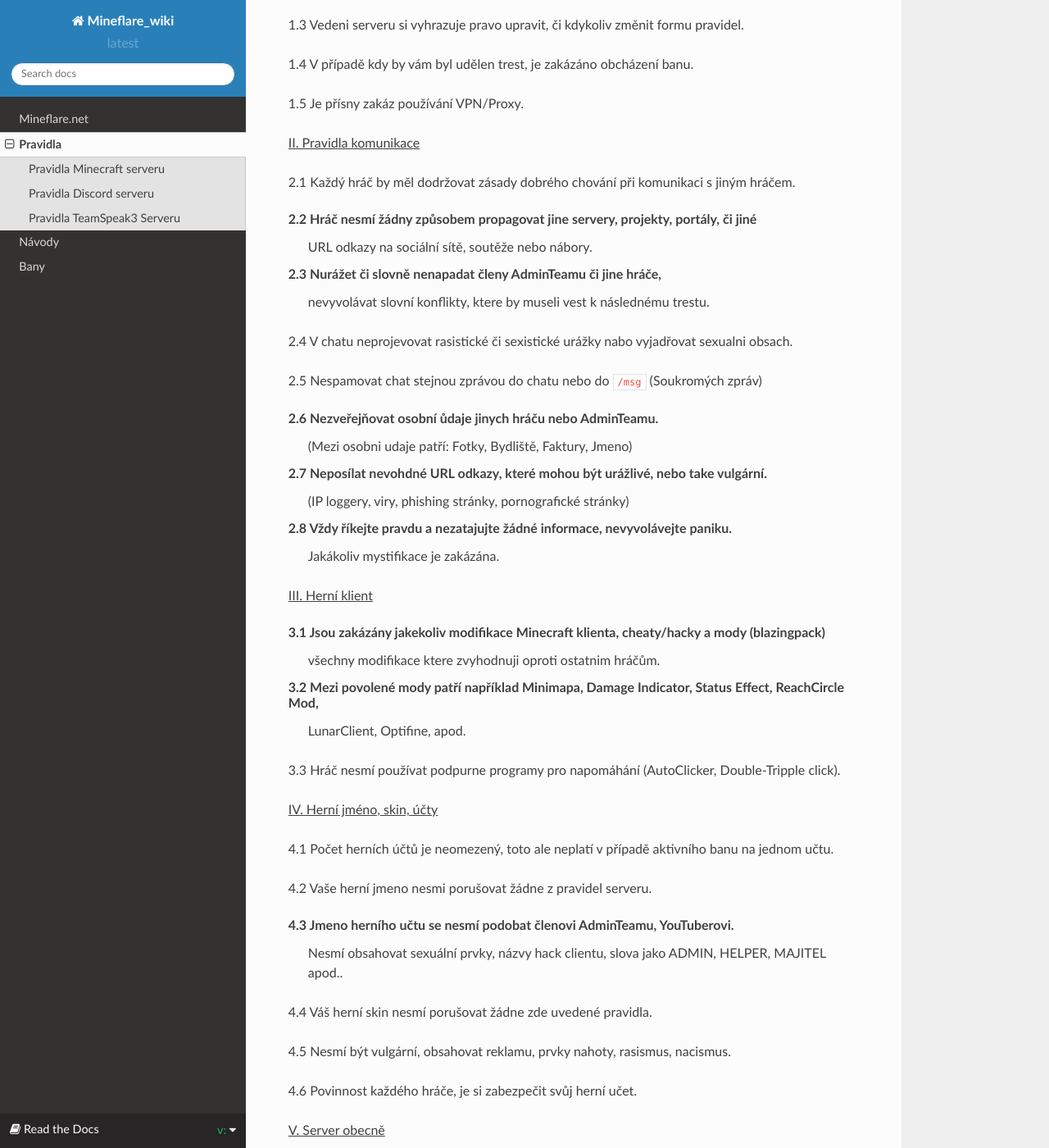
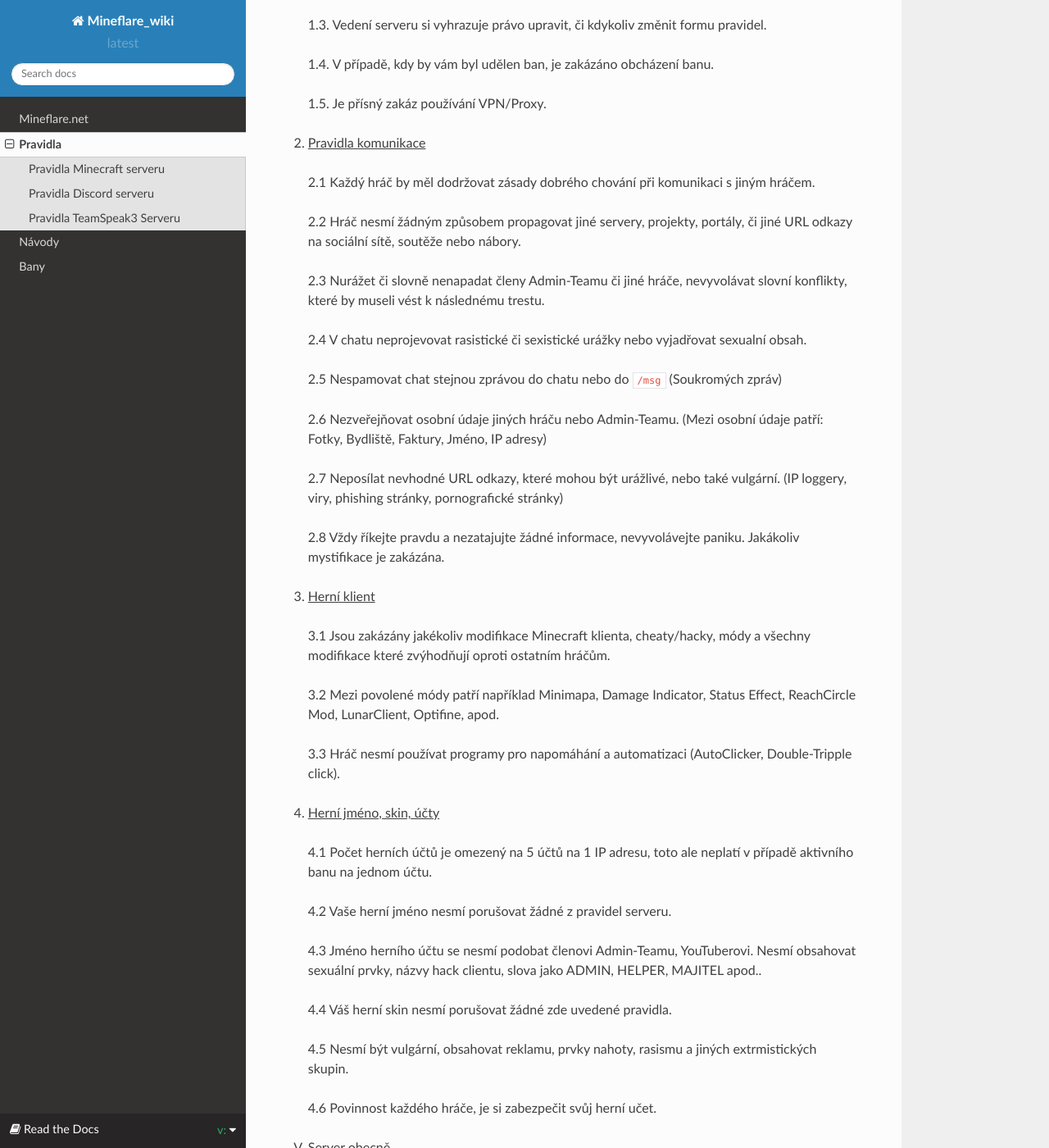
Before and after one commit to Darlekesh/Mineflare.net_Wiki, a Sphinx documentation site: the page built from docs/source/Pravidla/index.rst, in a window 1280 px wide and 1400 px high, scrolled down 390 px. Shown: the whole window at 82% size. Built offline with Sphinx 7.4.7 and the Read the Docs theme 2.0.0, drawn with Linux system fonts in a browser that asks for light colours; pages that are not in the unit, such as notebooks, are missing from menus; some of the changed text lies outside the part shown.

Commit message:
fix P4wner

```diff
--- a/docs/source/Pravidla/index.rst
+++ b/docs/source/Pravidla/index.rst
@@ -8,182 +8,162 @@
 
 ``play.mineflare.net``
 
-:underline:`I. Základní ustanovení`
+I. :underline:`Základní ustanovení`
 
-1.1 Všechny porušení zde uvedených pravidel vede k trestu.
+ 1.1. Všechny porušení zde uvedených pravidel vede k trestu.
 
-1.2 Formu a délku trestu muže měnit Admin-Team nebo Vedeni Serveru.
+ 1.2. Formu a délku trestu může měnit Admin-Team nebo Vedení Serveru.
 
-1.3 Vedeni serveru si vyhrazuje pravo upravit, či kdykoliv změnit formu pravidel.
+ 1.3. Vedení serveru si vyhrazuje právo upravit, či kdykoliv změnit formu pravidel.
 
-1.4 V případě kdy by vám byl udělen trest, je zakázáno obcházení banu.
+ 1.4. V případě, kdy by vám byl udělen ban, je zakázáno obcházení banu.
 
-1.5 Je přísny zakáz používání VPN/Proxy.
+ 1.5. Je přísný zakáz používání VPN/Proxy.
 
-:underline:`II. Pravidla komunikace`
+II. :underline:`Pravidla komunikace`
 
-2.1 Každý hráč by měl dodržovat zásady dobrého chování při komunikaci s jiným hráčem.
+ 2.1 Každý hráč by měl dodržovat zásady dobrého chování při komunikaci s jiným hráčem.
 
-2.2 Hráč nesmí žádny způsobem propagovat jine servery, projekty, portály, či jiné
-    URL odkazy na sociální sítě, soutěže nebo nábory.
+ 2.2 Hráč nesmí žádným způsobem propagovat jiné servery, projekty, portály, či jiné URL odkazy na sociální sítě, soutěže nebo nábory.
 
-2.3 Nurážet či slovně nenapadat členy AdminTeamu či jine hráče,
-    nevyvolávat slovní konflikty, ktere by museli vest k následnému trestu.
+ 2.3 Nurážet či slovně nenapadat členy Admin-Teamu či jiné hráče, nevyvolávat slovní konflikty, které by museli vést k následnému trestu.
 
-2.4 V chatu neprojevovat rasistické či sexistické urážky nabo vyjadřovat sexualni obsach.
+ 2.4 V chatu neprojevovat rasistické či sexistické urážky nebo vyjadřovat sexualní obsah.
 
-2.5 Nespamovat chat stejnou zprávou do chatu nebo do ``/msg`` (Soukromých zpráv)
+ 2.5 Nespamovat chat stejnou zprávou do chatu nebo do ``/msg`` (Soukromých zpráv)
 
-2.6 Nezveřejňovat osobní ůdaje jinych hráču nebo AdminTeamu.
-    (Mezi osobni udaje patří: Fotky, Bydliště, Faktury, Jmeno)
+ 2.6 Nezveřejňovat osobní údaje jiných hráču nebo Admin-Teamu. (Mezi osobní údaje patří: Fotky, Bydliště, Faktury, Jméno, IP adresy)
 
-2.7 Neposílat nevohdné URL odkazy, které mohou být urážlivé, nebo take vulgární.
-    (IP loggery, viry, phishing stránky, pornografické stránky)
+ 2.7 Neposílat nevhodné URL odkazy, které mohou být urážlivé, nebo také vulgární. (IP loggery, viry, phishing stránky, pornografické stránky)
 
-2.8 Vždy říkejte pravdu a nezatajujte žádné informace, nevyvolávejte paniku.
-    Jakákoliv mystifikace je zakázána.
+ 2.8 Vždy říkejte pravdu a nezatajujte žádné informace, nevyvolávejte paniku. Jakákoliv mystifikace je zakázána.
 
-:underline:`III. Herní klient`
+III. :underline:`Herní klient`
 
-3.1 Jsou zakázány jakekoliv modifikace Minecraft klienta, cheaty/hacky a mody (blazingpack)
-    všechny modifikace ktere zvyhodnuji oproti ostatnim hráčům.
+ 3.1 Jsou zakázány jakékoliv modifikace Minecraft klienta, cheaty/hacky, módy a všechny modifikace které zvýhodňují oproti ostatním hráčům.
 
-3.2 Mezi povolené mody patří například Minimapa, Damage Indicator, Status Effect, ReachCircle Mod,
-    LunarClient, Optifine, apod.
+ 3.2 Mezi povolené módy patří například Minimapa, Damage Indicator, Status Effect, ReachCircle Mod, LunarClient, Optifine, apod.
 
-3.3 Hráč nesmí používat podpurne programy pro napomáhání (AutoClicker, Double-Tripple click).
+ 3.3 Hráč nesmí používat programy pro napomáhání a automatizaci (AutoClicker, Double-Tripple click).
 
-:underline:`IV. Herní jméno, skin, účty`
+IV. :underline:`Herní jméno, skin, účty`
 
-4.1 Počet herních účtů je neomezený, toto ale neplatí v případě aktivního banu na jednom učtu.
+ 4.1 Počet herních účtů je omezený na 5 účtů na 1 IP adresu, toto ale neplatí v případě aktivního banu na jednom účtu.
 
-4.2 Vaše herní jmeno nesmi porušovat žádne z pravidel serveru.
+ 4.2 Vaše herní jméno nesmí porušovat žádné z pravidel serveru.
 
-4.3 Jmeno herního učtu se nesmí podobat členovi AdminTeamu, YouTuberovi.
-    Nesmí obsahovat sexuální prvky, názvy hack clientu, slova jako ADMIN, HELPER, MAJITEL apod..
+ 4.3 Jméno herního účtu se nesmí podobat členovi Admin-Teamu, YouTuberovi. Nesmí obsahovat sexuální prvky, názvy hack clientu, slova jako ADMIN, HELPER, MAJITEL apod..
 
-4.4 Váš herní skin nesmí porušovat žádne zde uvedené pravidla.
+ 4.4 Váš herní skin nesmí porušovat žádné zde uvedené pravidla.
 
-4.5 Nesmí být vulgární, obsahovat reklamu, prvky nahoty, rasismus, nacismus.
+ 4.5 Nesmí být vulgární, obsahovat reklamu, prvky nahoty, rasismu a jiných extrmistických skupin.
 
-4.6 Povinnost každého hráče, je si zabezpečit svůj herní učet.
+ 4.6 Povinnost každého hráče, je si zabezpečit svůj herní učet.
 
-:underline:`V. Server obecně`
+V. :underline:`Server obecně`
 
-5.1 Je zakázano využívat jakehokoliv bugu na serveru, ktery by zvyhdnoval hrače od ostatnich, vada
-    po nalezení musí byt nahlášena, pokud vada nebude nahlašena, bude se nahlížet jako zneužívaní.
+ 5.1 Je zakázano využívat jakéhokoliv chyby (bugu) na serveru, který by zvýhodňoval hrače od ostatnich, chyba musí být ihned nahlášena, pokud chyba nebude nahlášena, bude se nahlížet jako zneužívaní. Trest je trvalý ip ban.
 
-5.2 Stahovni map externími programy je zakázána.
+ 5.2 Stahování map externími programy je zakázána.
 
-:underline:`VI. Pravidla pro členy AdminTeamu`
+ 5.3 Stahování regionů vámi vlastněných na Survivalu je povolena.
 
-6.1 Každý člen AdminTeamu má právo na odpočinek.
+:underline:`VI. Pravidla pro členy Admin-Teamu`
 
-6.2 Každý člen AdminTeamu serveru MF se řídí pravidly AdminTeamu
+ 6.1 Každý člen Admin-Teamu má právo na odpočinek.
 
-6.3 Člen AdminTeamu nemusí odpovídat na dotazy, které se netýkají našeho serveru.
+ 6.2 Každý člen Admin-Teamu serveru MineFlare.net se řídí pravidly Admin-Teamu.
 
-6.4 Jestli člen AdminTeamu neni AFK, musi odpovědět na otazku ohledně serveru, pokud člen
-    AdminTeamu nezná přesnou odpověď, muže hráče odkázat na Emailovou/Ts3 podporu.
+ 6.3 Člen Admin-Teamu nemusí odpovídat na dotazy, které se netýkají našeho serveru.
 
-6.5 Člen AdminTeamu se musi snažit pomoct každému, Problemy řeší podle svého nejlepšího uvážení.
+ 6.4 Jestli člen Admin-Teamu neni AFK, musí odpovědět na otázku ohledně serveru, pokud člen Admin-Teamu nezná přesnou odpověď, muže hráče odkázat na Emailovou/Ts3 podporu.
 
-6.6 Člen Admin-Teamu se nepovyšuje nad hráče, nezneužívá své pravomoce.
+ 6.5 Člen Admin-Teamu se musí snažit pomoct každému. Problémy řeší podle svého nejlepšího uvážení.
 
-6.7 Člen AdminTeamu banuje lidi podle prohřešku a porušení pravidel serveru, zároveň není jeho
-    povinnosti zachovávat dukazy o prohřešku danného hráče.
+ 6.6 Člen Admin-Teamu se nepovyšuje nad hráče, nezneužívá své pravomoce.
 
-6.8 Pro členy AdminTeamu platí stejné pravidla jako pro hráče, tudíž neni oprávněn tyto pravidla
-    porušovat či zneužívat.
+ 6.7 Člen Admin-Teamu uděluje tresty podle prohřešku a porušení pravidel serveru a je povinnen zachovávat důkazy o prohřešku danného hráče. Na místě určeném pro Admin-team.
 
-6.9 V případě nahlášení jakékoliv chyby na serveru je povinen člen AdminTeamu chybu ověřit a následně obeznámit vyšší pozice.
+ 6.8 Pro členy Admin-Teamu platí stejné pravidla jako pro hráče, tudíž není oprávněn tyto pravidla porušovat či zneužívat.
 
-6.10 Upozorňujeme že členova BuilderTeamu nejsou povinni odpovídat na otázky.
+ 6.9 V případě nahlášení jakékoliv chyby na serveru je povinnen člen Admin-Teamu chybu ověřit a následně obeznámit vyšší pozice.
+
+ 6.10 Upozorňujeme, že členové Builder-Teamu nejsou povinni odpovídat na otázky.
 
 Pravidla Discord serveru
 ========================
 
 ``https://discord.mineflare.net/``
 
-:underline:`I. Základní ustanovení`
+I. :underline:`Základní ustanovení`
 
-1.1 Všechny porušení zde uvedených pravidel vede k trestu.
+ 1.1 Všechny porušení zde uvedených pravidel vede k trestu.
 
-1.2 Formu a délku trestu muže měnit Admin-Team nebo Vedeni Serveru.
+ 1.2 Formu a délku trestu může měnit Admin-Team nebo Vedení Serveru.
 
-1.3 Vedeni serveru si vyhrazuje pravo upravit, či kdykoliv změnit formu pravidel.
+ 1.3 Vedení serveru si vyhrazuje právo upravit, či kdykoliv změnit formu pravidel.
 
-1.4 V případě kdy by vám byl udělen trest, je zakázáno obcházení banu.
+ 1.4 V případě kdy by vám byl udělen trest, je zakázáno obcházení banu.
 
-1.5 Návštěvníci na Discord serveru jsou povinní dbat na pokyny členu AdminTeamu.
+ 1.5 Návštěvníci na Discord serveru jsou povinni dbát na pokyny členu Admin-Teamu.
 
-1.6 Členové AdminTeamu si vyhrazují právo na přesouvání bez upozornění.
+ 1.6 Členové Admin-Teamu si vyhrazují právo na přesouvání bez upozornění.
 
-1.7 Na celem Discord serveru platí přísný zákaz pořizovaní Audio/Video záznamu.
+ 1.7 Na celém Discord serveru platí přísný zákaz pořizovaní Audio/Video záznamu.
 
-1.8 Je zakázáno hledat chyby v pravidlech a následně díky tomu pravidla obcházet.
+ 1.8 Je zakázáno hledat chyby v pravidlech a následně díky tomu pravidla obcházet.
 
-:underline:`II. Pravidla komunikace`
+II. :underline:`Pravidla komunikace`
 
-2.1 Každý návštěvník by měl dodržovat zásady dobrého chování při komunikaci s jiným hráčem.
+ 2.1 Každý návštěvník by měl dodržovat zásady dobrého chování při komunikaci s jiným hráčem.
 
-2.2 Hráč nesmí žádny způsobem propagovat jine servery, projekty, portály, či jiné
-    URL odkazy na sociální sítě, soutěže nebo nábory.
+ 2.2 Hráč nesmí žádným způsobem propagovat jiné servery, projekty, portály, či jiné URL odkazy na sociální sítě, soutěže nebo nábory.
 
-2.3 Nurážet či slovně nenapadat členy AdminTeamu či jine navštěvníky,
-    nevyvolávat slovní konflikty, ktere by museli vest k následnému trestu.
+ 2.3 Nurážet či slovně napadat členy Admin-Teamu či jiné navštěvníky, nevyvolávat slovní konflikty, které by museli vést k následnému trestu.
 
-2.4 V chatu neprojevovat rasistické či sexistické urážky nabo vyjadřovat sexualni obsach.
+ 2.4 V chatu neprojevovat rasistické či sexistické narážky nebo vyjadřovat sexualní obsah.
 
-2.5 Nespamovat chat stejnou zprávou do chatu.
+ 2.5 Nespamovat chat stejnou zprávou do chatu.
 
-2.6 Nezveřejňovat osobní ůdaje jinych hráču nebo AdminTeamu.
-    (Mezi osobni udaje patří: Fotky, Bydliště, Faktury, Jmeno)
+ 2.6 Nezveřejňovat osobní údaje jiných hráču nebo Admin-Teamu. (Mezi osobní údaje patří: Fotky, Bydliště, Faktury, Jméno, IP adresy)
 
-2.7 Neposílat nevohdné URL odkazy, které mohou být urážlivé, nebo take vulgární.
-    (IP loggery, viry, phishing stránky, pornografické stránky)
+ 2.7 Neposílat nevohodné URL odkazy, které mohou být urážlivé, nebo také vulgární. (IP loggery, viry, phishing stránky, pornografické stránky)
 
-2.8 Vždy říkejte pravdu a nezatajujte žádné informace, nevyvolávejte paniku.
-    Jakákoliv mystifikace je zakázána.
+ 2.8 Vždy říkejte pravdu a nezatajujte žádné informace, nevyvolávejte paniku. Jakákoliv mystifikace je zakázána.
 
-2.9. Nepoužívejte hlasové měniče, nevydávejte nevhodné zvuky a nepouštějte hudbu před ostatními návštěvníky.
+ 2.9. Nepoužívejte hlasové měniče, nevydávejte nevhodné zvuky a nepouštějte hudbu před ostatními návštěvníky.
 
-:underline:`III. Nickname`
+III. :underline:`Nickname`
 
-3.1 Váš Nickname nesmí porušovat žádne zde uvedené pravidla.
+ 3.1 Váš Nickname nesmí porušovat žádné zde uvedené pravidla.
 
-3.2 Váš nickname se nesmí podobat jménu člena Admin-Teamu, YouTuberovi u nás na serveru.
-    Zároveň nesmí obsahovat sexuální prvky, názvy hack-clientů.
+ 3.2 Váš nickname se nesmí podobat jménu člena Admin-Teamu, YouTuberovi u nás na serveru. Zároveň nesmí obsahovat sexuální prvky, názvy hack-clientů.
 
-:underline:`IV.Server obecně`
+IV. :underline:`IV.Server obecně`
 
-4.1 Je zakázano využívat jakehokoliv bugu na serveru, ktery by zvyhdnoval hrače od ostatnich, vada
-    po nalezení musí byt nahlášena, pokud vada nebude nahlašena, bude se nahlížet jako zneužívaní.
+ 4.1 Je zakázano využívat jakéhokoliv chyby (bugu) na serveru, který by zvýhodňoval hráče od ostatních, chyba musí být ihned nahlášena, pokud chyba nebude nahlašena, bude se brát jako zneužívaní.
 
-4.2 Je zakazovat jakkoliv ničit majetek serveru.
+ 4.2 Je zakázáno jakkoliv ničit majetek serveru.
 
-:underline:`IV. Pravidla pro členy AdminTeamu`
+IV. :underline:`Pravidla pro členy Admin-Teamu`
 
-4.1. Každý člen AdminTeamu má právo na odpočinek.
+ 4.1. Každý člen Admin-Teamu má právo na odpočinek.
 
-4.2. Každý člen AdminTeamu serveru MF se řídí pravidly AdminTeamu
+ 4.2. Každý člen Admin-Teamu serveru MineFlare.net se řídí pravidly Admin-Teamu
 
-4.3. Člen AdminTeamu nemusí odpovídat na dotazy, které se netýkají našeho serveru.
+ 4.3. Člen Admin-Teamu nemusí odpovídat na dotazy, které se netýkají našeho serveru.
 
-4.4. V případě, že člen AdminTeamu řeší jiný problém nebo nezná přesnou odpověď na otázku návštěvníka,
-     má vždy právo návštěvníka odkázat na ticket system.
+ 4.4. V případě, že člen Admin-Teamu řeší jiný problém nebo nezná přesnou odpověď na otázku návštěvníka, má vždy právo návštěvníka odkázat na ticket system.
 
-4.5. Člen AdminTeamu se musi snažit pomoct každému, Problemy řeší podle svého nejlepšího uvážení.
+ 4.5. Člen Admin-Teamu se musí snažit pomoct každému. Problémy řeší podle svého nejlepšího uvážení.
 
-4.6. Člen AdminTeamu se nepovyšuje nad návštěvníky, nezneužívá své pravomoce.
+ 4.6. Člen Admin-Teamu se nepovyšuje nad návštěvníky, nezneužívá své pravomoce.
 
-4.7 Člen AdminTeamu banuje lidi podle prohřešku a porušení pravidel serveru, zároveň není jeho
-    povinnosti zachovávat dukazy o prohřešku danného navštěvníka.
+ 4.7 Člen Admin-Teamu banuje lidi podle prohřešku a porušení pravidel serveru, zároveň není jeho povinností zachovávat důkazy o prohřešku danného navštěvníka.
 
-4.8 Pro členy AdminTeamu platí stejné pravidla jako pro hráče, tudíž neni oprávněn tyto pravidla
-    porušovat či zneužívat.
+ 4.8 Pro členy Admin-Teamu platí stejné pravidla jako pro hráče, tudíž není oprávněn tyto pravidla porušovat či zneužívat.
 
-4.9 Upozorňujeme že členova BuilderTeamu nejsou povinni odpovídat na otázky.
+ 4.9 Upozorňujeme že členové Builder-Teamu nejsou povinni odpovídat na otázky.
 
 Pravidla TeamSpeak3 Serveru
 ===========================
```
Also changed, not shown: 1 other file.
